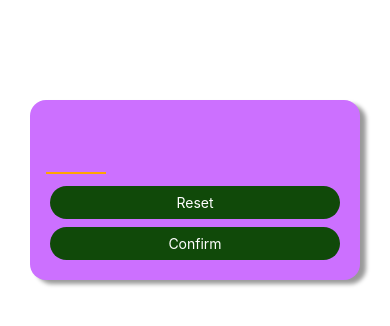
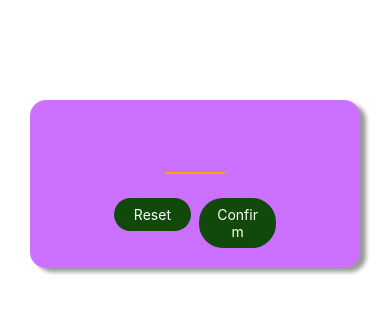
Before and after one commit to spiglebach/react-native, a React Native app in the folder target-app/: screen / in a window 390 px wide. Shown: the top 326 px of the page. Built offline with nearby package versions, Linux system fonts and the light colour scheme.

Commit message:
style button placement

```diff
--- a/target-app/screens/StartGameScreen.js
+++ b/target-app/screens/StartGameScreen.js
@@ -6,8 +6,12 @@ function StartGameScreen() {
         <View style={styles.startGameContainer}>
             <TextInput style={styles.numberInput} inputMode='decimal' maxLength={2}/>
             <View style={styles.buttonContainer}>
-                <PrimaryButton>Reset</PrimaryButton>
-                <PrimaryButton>Confirm</PrimaryButton>
+                <View style={styles.button}>
+                    <PrimaryButton>Reset</PrimaryButton>
+                </View>
+                <View style={styles.button}>
+                    <PrimaryButton>Confirm</PrimaryButton>
+                </View>
             </View>
         </View>
     )
@@ -17,6 +21,7 @@ export default StartGameScreen
 
 const styles = StyleSheet.create({
   startGameContainer: {
+    alignItems: 'center',
     padding: 16,
     marginTop: 100,
     marginHorizontal: 30,
@@ -36,10 +41,15 @@ const styles = StyleSheet.create({
     borderBottomWidth: 2,
     color: 'orange',
     marginVertical: 8,
+    marginBottom: 20,
     fontWeight: 'bold',
     textAlign: 'center'
   },
   buttonContainer: {
-
+    flexDirection: 'row',
+    justifyContent: 'center'
+  },
+  button: {
+    flex: 1
   }
 })
```
